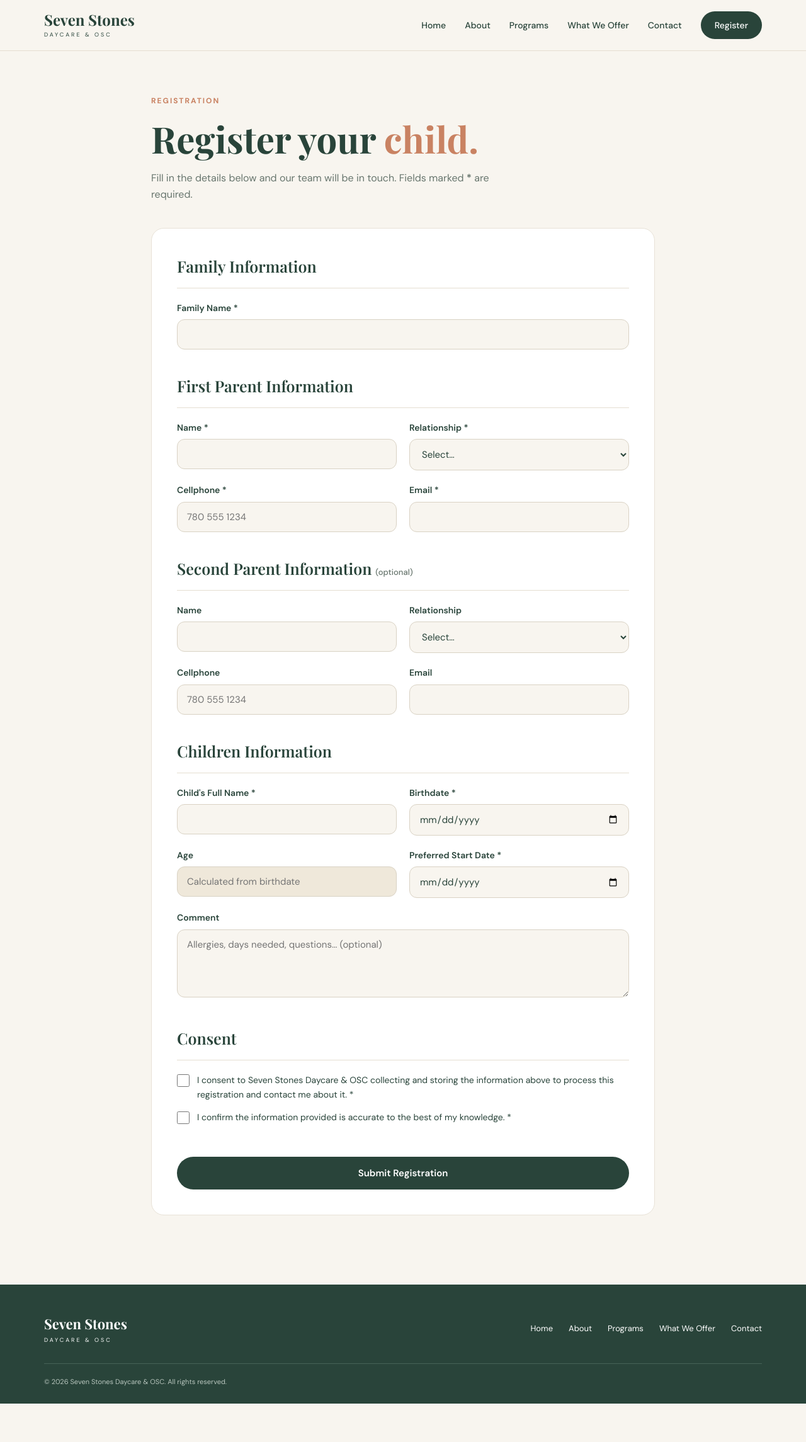
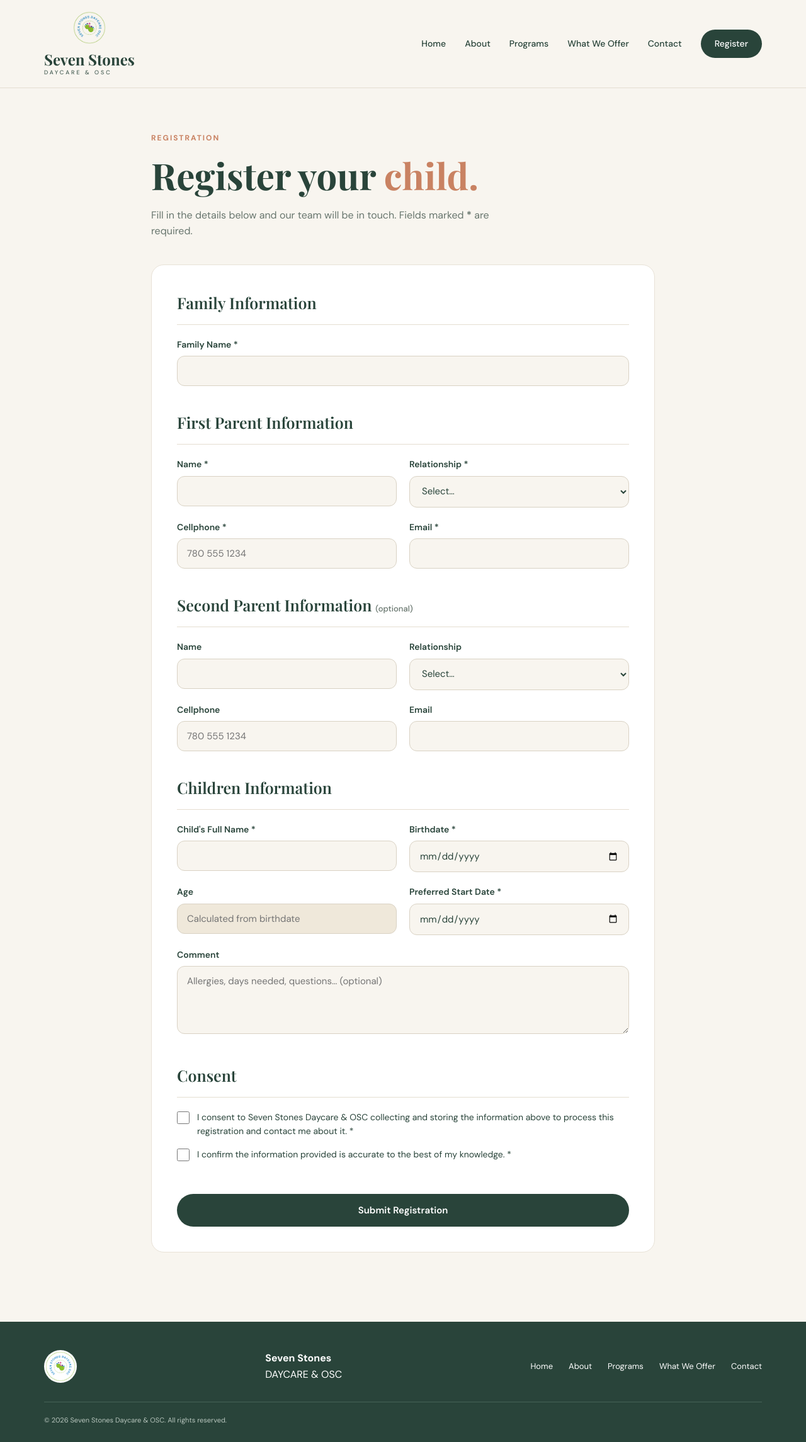
Before and after one commit to sevenstonesdaycare/sevenstonesdaycare.ca, a plain HTML site: page Website/register.html in a window 1280 px wide. Shown: the whole page at 63% size. Before the commit the page ends 2229 px from the top, so only its background shows below. Drawn offline with nearby package versions, Linux system fonts and the light colour scheme.

Commit message:
more-changes

```diff
--- a/Website/register.html
+++ b/Website/register.html
@@ -20,8 +20,11 @@
         <div class="nav-container">
 
             <a href="index.html#home" class="logo">
-                <span>Seven Stones</span>
-                <small>DAYCARE & OSC</small>
+                <img src="logo.jpg" alt="Seven Stones Daycare & OSC logo" class="logo-img">
+                <div class="logo-text">
+                    <span>Seven Stones</span>
+                    <small>DAYCARE & OSC</small>
+                </div>
             </a>
 
             <button class="menu-button" id="menuButton">☰</button>
@@ -197,10 +200,11 @@
 
     <footer class="footer">
         <div class="footer-content">
-            <div class="footer-logo">
-                <strong>Seven Stones</strong>
-                <span>DAYCARE & OSC</span>
-            </div>
+            <img src="logo.jpg" alt="Seven Stones Daycare & OSC logo" class="footer-logo-img">
+                <div class="footer-logo-text">
+                    <strong>Seven Stones</strong>
+                    <span>DAYCARE & OSC</span>
+                </div>
             <div class="footer-links">
                 <a href="index.html#home">Home</a>
                 <a href="index.html#about">About</a>
--- a/Website/style.css
+++ b/Website/style.css
@@ -744,6 +744,61 @@ h2 span {
 }
 
 
+/* ===== LOGO IN HEADER & FOOTER ===== */
+
+.logo {
+    display: flex;
+    align-items: center;
+    gap: 12px;
+}
+
+.logo-img {
+    width: 52px;
+    height: 52px;
+    object-fit: contain;
+    flex-shrink: 0;
+    /* makes the logo's white background blend into the cream page */
+    mix-blend-mode: multiply;
+}
+
+.logo-text {
+    display: flex;
+    flex-direction: column;
+    line-height: 1.1;
+}
+
+.footer-logo {
+    display: flex;
+    align-items: center;
+    gap: 12px;
+}
+
+.footer-logo-text {
+    display: flex;
+    flex-direction: column;
+}
+
+.footer-logo-img {
+    width: 52px;
+    height: 52px;
+    object-fit: contain;
+    flex-shrink: 0;
+    /* footer is dark, so give the logo a white circle behind it */
+    background: #fff;
+    border-radius: 50%;
+    padding: 2px;
+}
+
+@media (max-width: 600px) {
+    .logo-img {
+        width: 42px;
+        height: 42px;
+    }
+}
+
+
+
+
 /* =========================
    TABLET
 ========================= */
```
Also changed, not shown: Website/index.html (+12 -7 lines), Website/logo.jpg (added).
